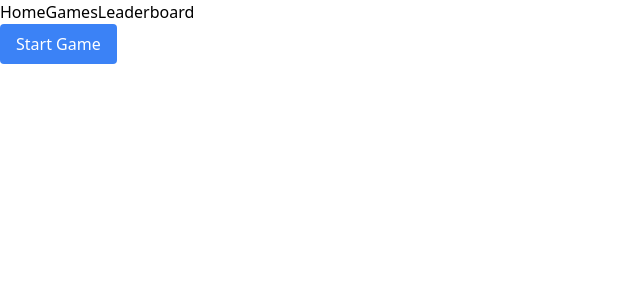
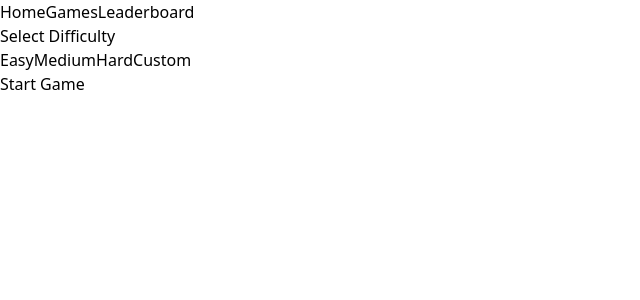
Before and after one commit to TWhite147/sweeping-mines, a React (Vite) app in the folder client/: page /games in a window 1280 px wide. Shown: the top 300 px of the page, without its empty margins (0-640 px from the left). Built offline with nearby package versions, Linux system fonts and the light colour scheme.

Commit message:
Added difficulty selection & reveal all mines on game end

```diff
--- a/client/src/components/PuzzleGrid.tsx
+++ b/client/src/components/PuzzleGrid.tsx
@@ -1,7 +1,7 @@
 import React, { useState, useEffect } from "react";
 
 interface Cell {
-  value: number; // -1 for mines, 0-8 for other cells
+  value: number;
   revealed: boolean;
   flagged: boolean;
 }
@@ -15,7 +15,6 @@ const PuzzleGrid: React.FC<PuzzleGridProps> = ({ grid, onGameEnd }) => {
   const [cells, setCells] = useState<Cell[][]>([]);
 
   useEffect(() => {
-    // Initialize cells from grid
     const initialCells = grid.map((row) =>
       row.map((value) => ({
         value,
@@ -30,17 +29,17 @@ const PuzzleGrid: React.FC<PuzzleGridProps> = ({ grid, onGameEnd }) => {
     const newCells = [...cells];
     const cell = newCells[row][col];
 
-    if (cell.revealed || cell.flagged) return; // Ignore clicks on revealed/flagged cells
+    if (cell.revealed || cell.flagged) return;
 
     cell.revealed = true;
 
     if (cell.value === -1) {
-      // Player clicked on a mine
+      revealAllMines(newCells);
       onGameEnd("lost");
     } else {
-      // Reveal cell and check win condition
       revealAdjacent(newCells, row, col);
       if (checkWinCondition(newCells)) {
+        revealAllMines(newCells);
         onGameEnd("won");
       }
     }
@@ -51,7 +50,7 @@ const PuzzleGrid: React.FC<PuzzleGridProps> = ({ grid, onGameEnd }) => {
   const revealAdjacent = (grid: Cell[][], row: number, col: number) => {
     const directions = [
       [-1, -1], [-1, 0], [-1, 1],
-      [0, -1],          [0, 1],
+      [0, -1], [0, 1],
       [1, -1], [1, 0], [1, 1],
     ];
 
@@ -77,7 +76,6 @@ const PuzzleGrid: React.FC<PuzzleGridProps> = ({ grid, onGameEnd }) => {
   };
 
   const checkWinCondition = (grid: Cell[][]): boolean => {
-    // Win if all non-mine cells are revealed
     for (const row of grid) {
       for (const cell of row) {
         if (!cell.revealed && cell.value !== -1) {
@@ -88,8 +86,16 @@ const PuzzleGrid: React.FC<PuzzleGridProps> = ({ grid, onGameEnd }) => {
     return true;
   };
 
+  const revealAllMines = (grid: Cell[][]) => {
+    grid.forEach((row) =>
+      row.forEach((cell) => {
+          cell.revealed = true;
+      })
+    );
+  };
+
   const toggleFlag = (e: React.MouseEvent, row: number, col: number) => {
-    e.preventDefault(); // Prevent context menu
+    e.preventDefault();
 
     const newCells = [...cells];
     const cell = newCells[row][col];
@@ -101,18 +107,11 @@ const PuzzleGrid: React.FC<PuzzleGridProps> = ({ grid, onGameEnd }) => {
   };
 
   return (
-    <div className="grid gap-1" style={{ gridTemplateColumns: `repeat(${grid[0].length}, 1fr)` }}>
+    <div>
       {cells.map((row, rowIndex) =>
         row.map((cell, colIndex) => (
           <div
             key={`${rowIndex}-${colIndex}`}
-            className={`border h-10 w-10 flex items-center justify-center text-center ${
-              cell.revealed
-                ? cell.value === -1
-                  ? "bg-red-500 text-white" // Mine
-                  : "bg-gray-200"
-                : "bg-gray-500"
-            }`}
             onClick={() => revealCell(rowIndex, colIndex)}
             onContextMenu={(e) => toggleFlag(e, rowIndex, colIndex)}
           >
--- a/client/src/pages/GamesPage.tsx
+++ b/client/src/pages/GamesPage.tsx
@@ -2,14 +2,35 @@ import React, { useState } from "react";
 import PuzzleGrid from "../components/PuzzleGrid";
 import { generatePuzzle } from "../services/puzzleService";
 
+type Difficulty = "easy" | "medium" | "hard" | "custom";
+
+const difficultySettings: Record<Difficulty, { rows: number; cols: number; mines: number }> = {
+  easy: { rows: 8, cols: 8, mines: 10 },
+  medium: { rows: 16, cols: 16, mines: 40 },
+  hard: { rows: 24, cols: 24, mines: 99 },
+  custom: { rows: 0, cols: 0, mines: 0 },
+};
+
 const GamesPage: React.FC = () => {
   const [grid, setGrid] = useState<number[][]>([]);
-  const [gameStatus, setGameStatus] = useState<"playing" | "won" | "lost" | null>("playing");
+  const [gameStatus, setGameStatus] = useState<"playing" | "won" | "lost">("playing");
+  const [difficulty, setDifficulty] = useState<Difficulty>("easy");
 
   const startGame = async () => {
     try {
-      const newGrid = await generatePuzzle(8, 8, 10);
-      console.log("Generated grid:", newGrid);
+      const settings = difficultySettings[difficulty];
+
+      let rows = settings.rows;
+      let cols = settings.cols;
+      let mines = settings.mines;
+
+      if (difficulty === "custom") {
+        rows = parseInt(prompt("Enter number of rows:", "10") || "10", 10);
+        cols = parseInt(prompt("Enter number of columns:", "10") || "10", 10);
+        mines = parseInt(prompt("Enter number of mines:", "10") || "10", 10);
+      }
+
+      const newGrid = await generatePuzzle(rows, cols, mines);
       setGrid(newGrid);
       setGameStatus("playing");
     } catch (error) {
@@ -24,24 +45,28 @@ const GamesPage: React.FC = () => {
 
   return (
     <div>
-      <button
-        onClick={startGame}
-        className="bg-blue-500 text-white px-4 py-2 rounded"
-      >
-        Start Game
-      </button>
+      <div>
+        <h1>Select Difficulty</h1>
+        <div>
+          {Object.keys(difficultySettings).map((level) => (
+            <button
+              key={level}
+              onClick={() => setDifficulty(level as Difficulty)}
+            >
+              {level.charAt(0).toUpperCase() + level.slice(1)}
+            </button>
+          ))}
+        </div>
+      </div>
 
-      {gameStatus === "lost" && <p className="text-red-500">You Lost! 💥</p>}
-      {gameStatus === "won" && <p className="text-green-500">You Won! 🎉</p>}
+      <button onClick={startGame}>Start Game</button>
 
-      {grid.length > 0 && gameStatus === "playing" && (
-        <div className="mt-4">
-          <PuzzleGrid
-            grid={grid}
-            onGameEnd={handleGameEnd}
-          />
-        </div>
-      )}
+      {gameStatus === "lost" && <p>You Lost! 💥</p>}
+      {gameStatus === "won" && <p>You Won! 🎉</p>}
+
+      <div>
+        <PuzzleGrid grid={grid} onGameEnd={handleGameEnd} />
+      </div>
     </div>
   );
 };
```
